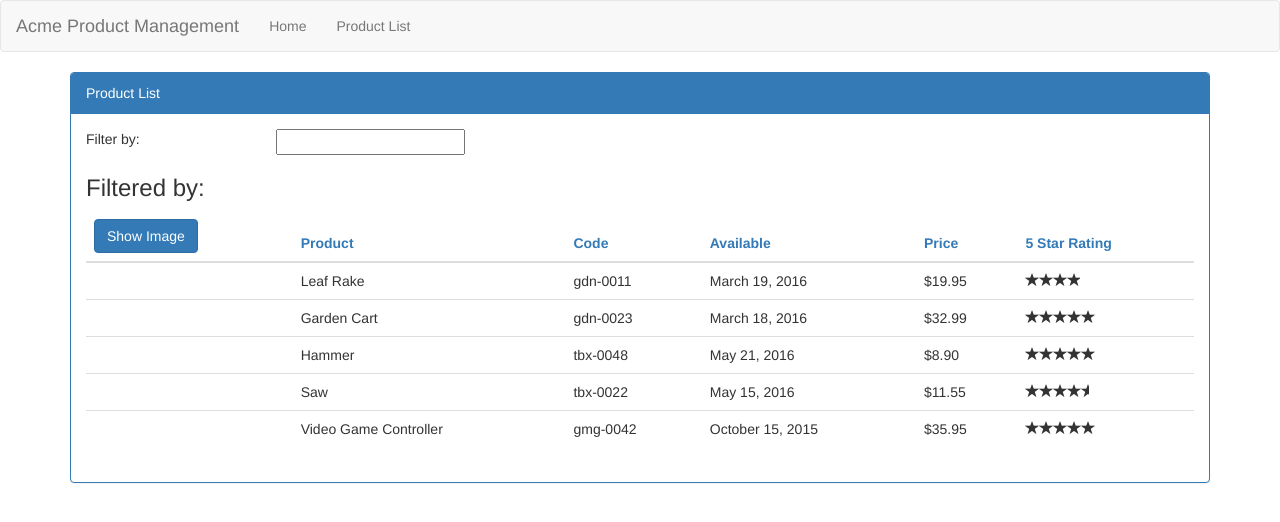
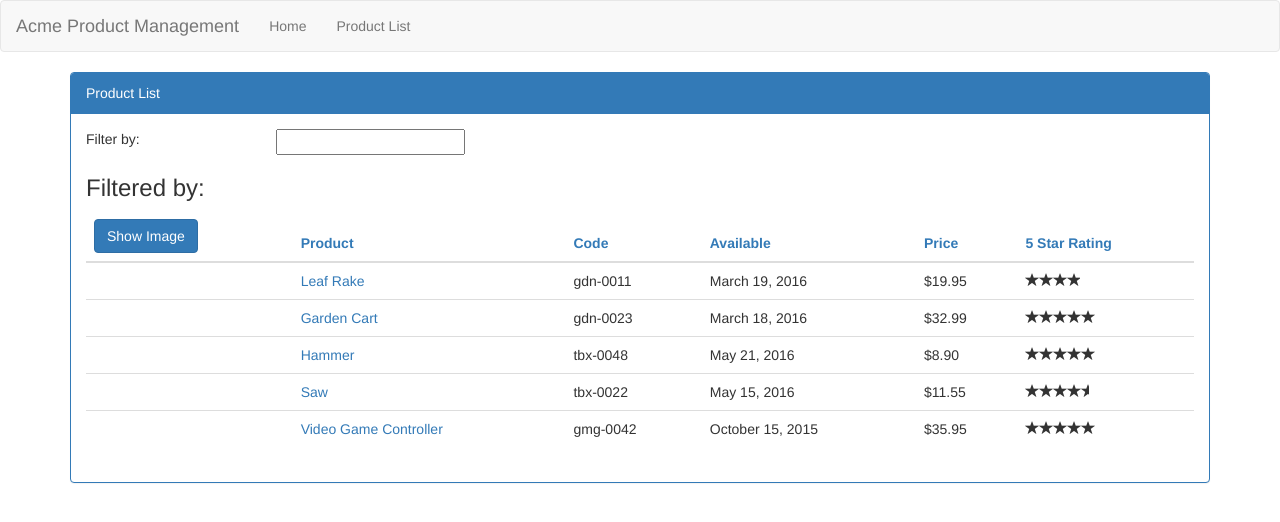
Before and after one commit to lafferjm/APMAngularTutorial, an Angular app: page /products in a window 1280 px wide. Shown: the top 522 px of the page. Built offline with nearby package versions, Linux system fonts and the light colour scheme.

Commit message:
Routing with parameters, basics working.

```diff
--- a/src/app/product-detail/product-detail.component.ts
+++ b/src/app/product-detail/product-detail.component.ts
@@ -1,4 +1,5 @@
-import { Component } from '@angular/core';
+import { Component, OnInit } from '@angular/core';
+import { ActivatedRoute } from '@angular/router';
 
 import { IProduct } from '../product-list/product';
 
@@ -6,7 +7,14 @@ import { IProduct } from '../product-list/product';
   templateUrl: './product-detail.component.html',
   styleUrls: ['./product-detail.component.css']
 })
-export class ProductDetailComponent  {
+export class ProductDetailComponent implements OnInit {
   pageTitle = 'Product Detail';
   product: IProduct;
+
+  constructor(private _route: ActivatedRoute) {}
+
+  ngOnInit(): void {
+    const id = Number(this._route.snapshot.params['id']);
+    this.pageTitle += `: ${id}`;
+  }
 }
--- a/src/app/product-list/product-list.component.html
+++ b/src/app/product-list/product-list.component.html
@@ -40,7 +40,7 @@
                    [style.width.px]='imageWidth'
                    [style.margin.px]='imageMargin' />
             </td>
-            <td>{{ product.productName }}</td>
+            <td><a [routerLink]="['/product', product.productId]">{{ product.productName }}</a></td>
             <td>{{ product.productCode | lowercase }}</td>
             <td>{{ product.releaseDate }}</td>
             <td>{{ product.price | currency: 'USD':true:'1.2-2' }}</td>
```
